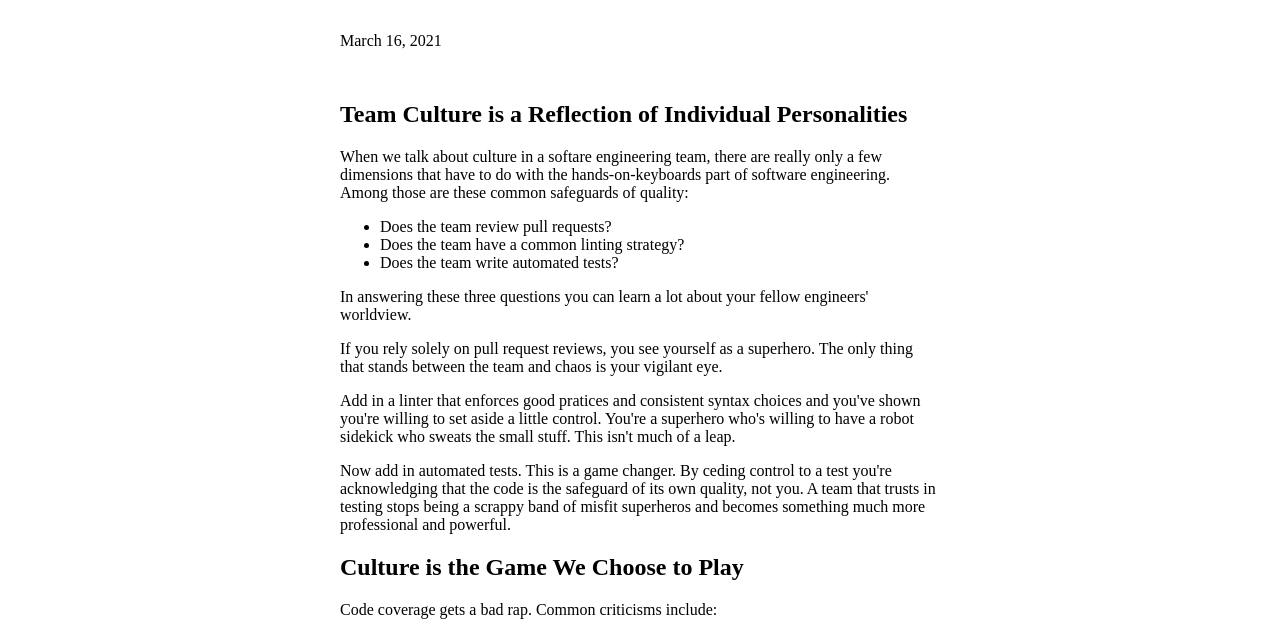
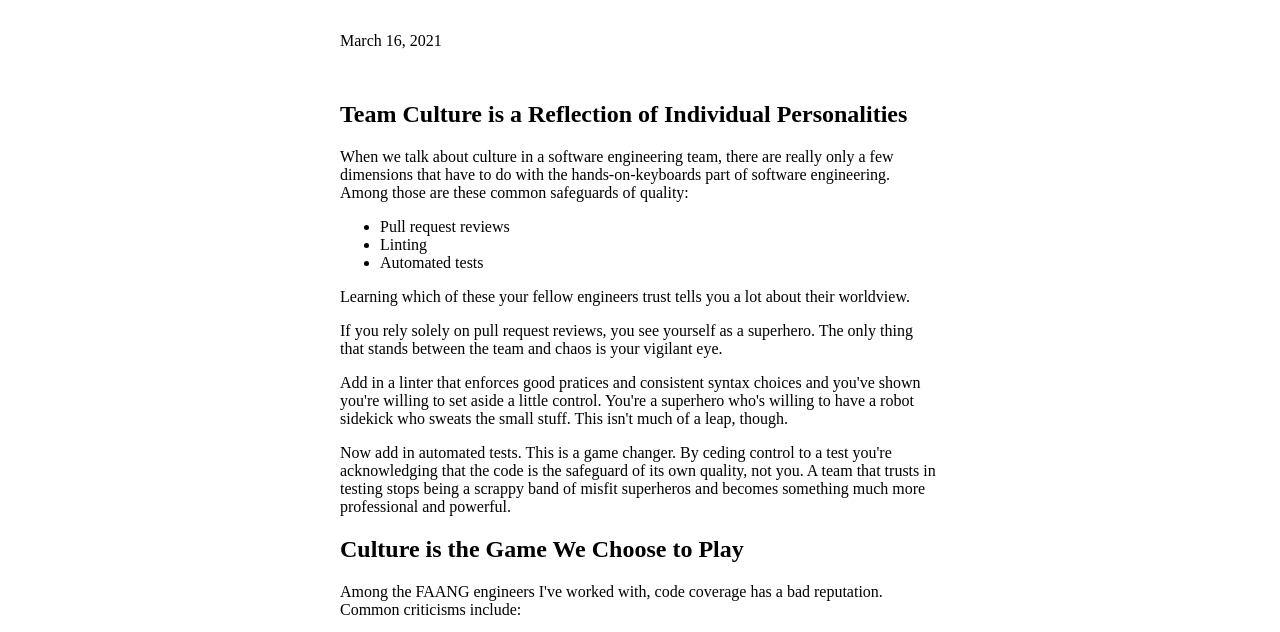
Before and after one commit to timothyjellison/new-homepage, a Gatsby site: page /posts/in-favor-of-code-coverage in a window 1280 px wide. Shown: the part 254-886 px from the top of the page. Built offline with nearby package versions, Linux system fonts and the light colour scheme; Gatsby itself is replaced by a stand-in of ours.

Commit message:
Update in-favor-of-code-coverage.md

```diff
--- a/src/pages/posts/in-favor-of-code-coverage.md
+++ b/src/pages/posts/in-favor-of-code-coverage.md
@@ -10,29 +10,29 @@ date: 2021-03-16
 
 ## Team Culture is a Reflection of Individual Personalities
 
-When we talk about culture in a softare engineering team, there are really only a few dimensions that have to do with the hands-on-keyboards part of software engineering. Among those are these common safeguards of quality:
+When we talk about culture in a software engineering team, there are really only a few dimensions that have to do with the hands-on-keyboards part of software engineering. Among those are these common safeguards of quality:
 
-- Does the team review pull requests?
-- Does the team have a common linting strategy?
-- Does the team write automated tests?
+- Pull request reviews
+- Linting
+- Automated tests
 
-In answering these three questions you can learn a lot about your fellow engineers' worldview.
+Learning which of these your fellow engineers trust tells you a lot about their worldview.
 
 If you rely solely on pull request reviews, you see yourself as a superhero. The only thing that stands between the team and chaos is your vigilant eye.
 
-Add in a linter that enforces good pratices and consistent syntax choices and you've shown you're willing to set aside a little control. You're a superhero who's willing to have a robot sidekick who sweats the small stuff. This isn't much of a leap.
+Add in a linter that enforces good pratices and consistent syntax choices and you've shown you're willing to set aside a little control. You're a superhero who's willing to have a robot sidekick who sweats the small stuff. This isn't much of a leap, though.
 
 Now add in automated tests. This is a game changer. By ceding control to a test you're acknowledging that the code is the safeguard of its own quality, not you. A team that trusts in testing stops being a scrappy band of misfit superheros and becomes something much more professional and powerful.
 
 ## Culture is the Game We Choose to Play
 
-Code coverage gets a bad rap. Common criticisms include:
+Among the FAANG engineers I've worked with, code coverage has a bad reputation. Common criticisms include:
 
 - It's easy to fool a code coverage tool. Just because you have a test that exercises a line of code doesn't mean it's a good test.
 - Code coverage slows down development. There's nothing worse that having to hotfix a bug but your new code won't build because it only has 79.5% code coverage when you're supposed to have 80%.
 - Code coverage gives false confidence. It's easy to confuse good numbers with good quality.
 
-I had a three year period where I decided to accept these arguments and take code coverage out of my toolkit. I'm now of the opinion that this is a bad idea. Let's take those criticisms one by one and look at how they're garbage.
+For a few years I accepted these arguments and took code coverage out of my toolkit, but I'm now of the opinion that this is a bad idea. Let's take those criticisms one by one and look at how they're garbage.
 
 1) Yes, you can fool a code coverage tool. But why assume that your fellow engineers are only going to do the bare minimum? This attitude shows a lack of trust in your colleagues, which is a much bigger problem than coding practicies. It's better for your colleague to have written a test that you can review and criticize than for them not to have written a test at all.
 2) Yes, code coverage slows down development. But for most businesses that don't want to crash and burn it's better to move a little more slowly and ship a reliable product than to move quickly and ship a shaky product that has to be hotfixed again and again and again.
```
